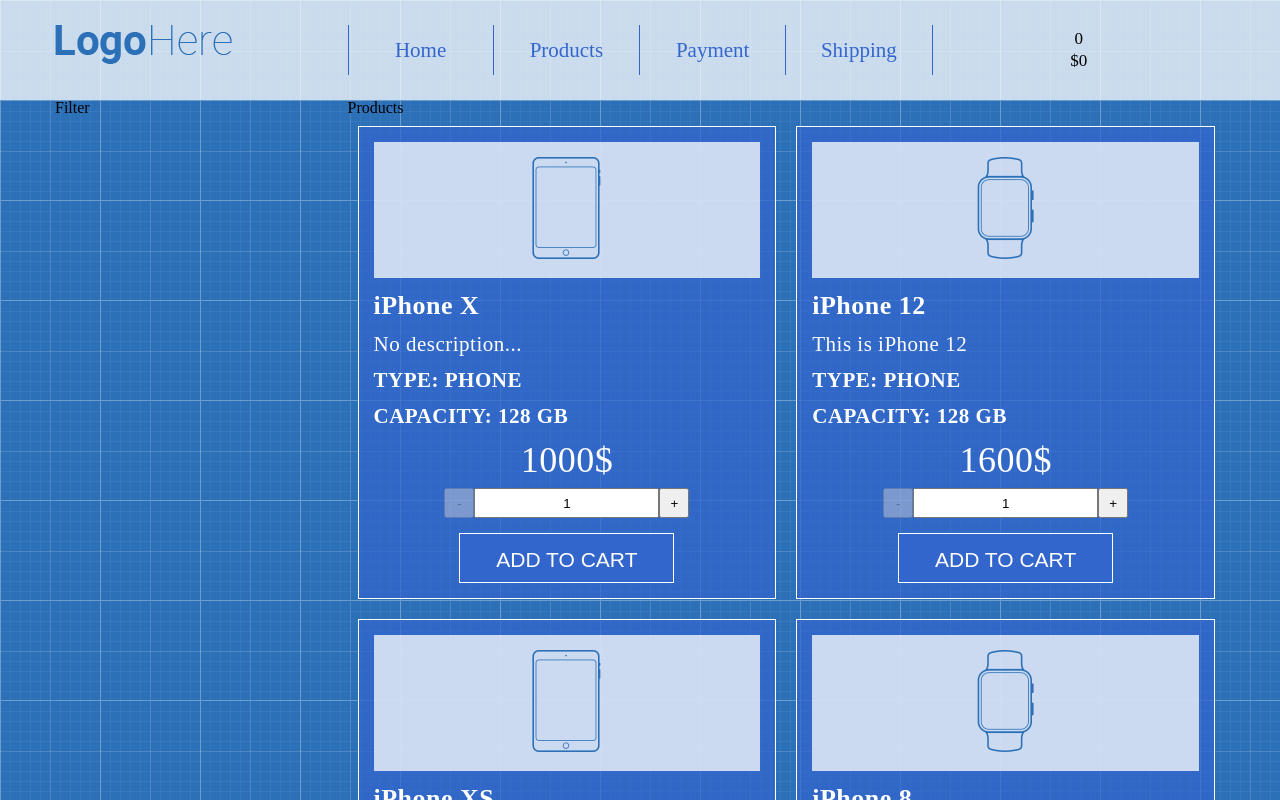
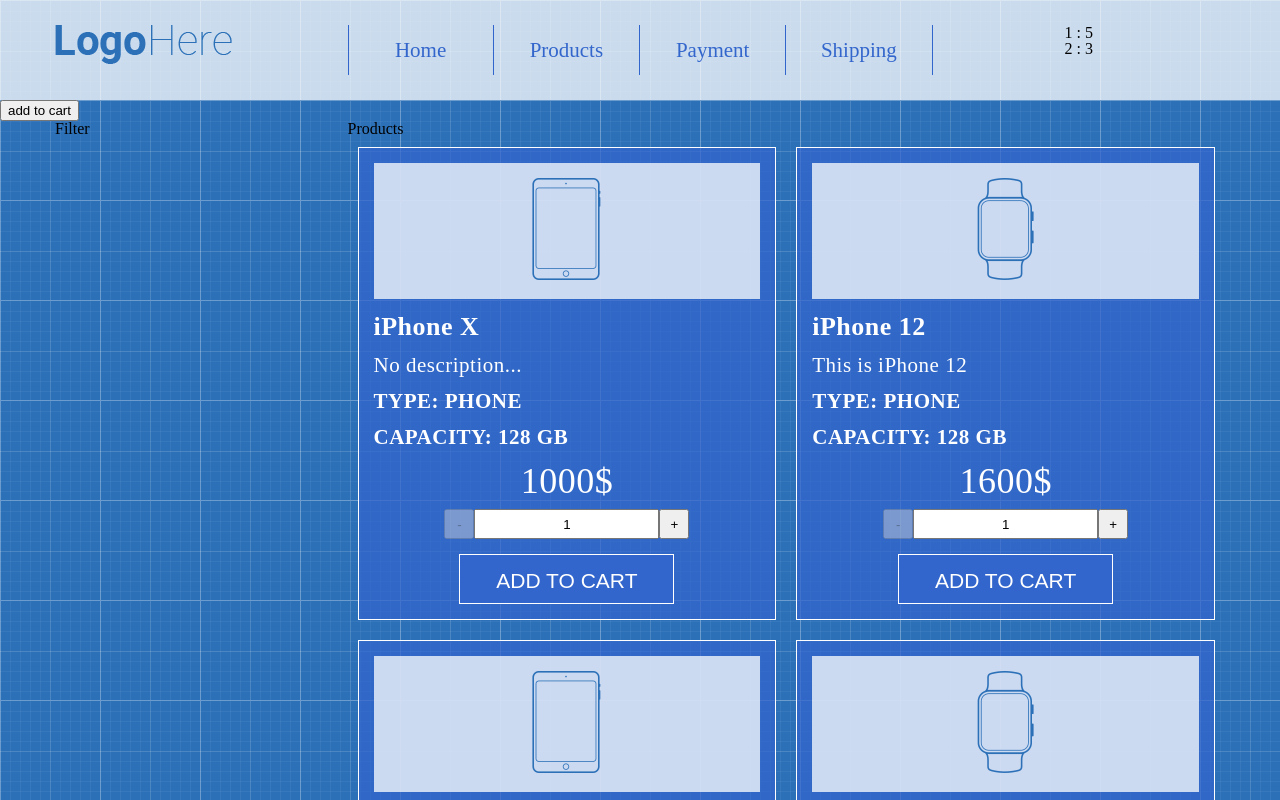
Before and after one commit to alex220496/react-shop, a React (Create React App) app: page / in a window 1280 px wide. Shown: the top 800 px of the page. Built offline with nearby package versions, Linux system fonts and the light colour scheme.

Commit message:
aded object.assing

```diff
--- a/package.json
+++ b/package.json
@@ -6,6 +6,7 @@
     "@testing-library/jest-dom": "^5.11.10",
     "@testing-library/react": "^11.2.5",
     "@testing-library/user-event": "^12.8.3",
+    "lodash": "^4.17.21",
     "prop-types": "^15.7.2",
     "react": "^17.0.2",
     "react-dom": "^17.0.2",
--- a/src/App/App.jsx
+++ b/src/App/App.jsx
@@ -10,19 +10,26 @@
 class App extends Component {
 
   state = {
-     cartData: {
-       count:0,
-       price:0
-     }
+
+    productsInCart:{
+        1:5,
+        2:3
+    }
+
+
   }
 
-      addProductToCart = (count, price) => {
+      addProductToCart = (id,count) => {
         this.setState((prevState) =>({
-          cartData:{
-            count: prevState.cartData.count + count,
-            price: prevState.cartData.price + (price * count)
-          }
+          productsInCart: Object.assign({}, prevState.productsInCart, {
+            [id]: prevState.productsInCart[id] + count
+
+          })
+
       }))
+
+
+
       }
 
 
@@ -30,8 +37,9 @@
     return (
         <>
           <Header
-            cartData={this.state.cartData}
+            productsInCart= {this.state.productsInCart}
           />
+          <button onClick={() => this.addProductToCart(2,2)}>add to cart</button>
           <Main
             addProductToCart={this.addProductToCart}
           />
--- a/src/App/Header/Cart/Cart.jsx
+++ b/src/App/Header/Cart/Cart.jsx
@@ -1,15 +1,18 @@
 import React from 'react'
-
+import {keys} from 'lodash'
 import './cart.css'
 
 const Cart = ({
-    count,
-    price
+    productsInCart
 }) => {
     return (
         <div className="cart text-center">
-            <div className="products-count">{count}</div>
-            <div className="products-price">${price}</div>
+            {
+                Object.keys(productsInCart).map(productId =>(
+                    <div key={productId}> {productId} : {productsInCart[productId]}</div>
+                ))
+            }
+
         </div>
     )
 }
--- a/src/App/Header/Header.jsx
+++ b/src/App/Header/Header.jsx
@@ -6,7 +6,7 @@
 import './header.css'
 
 const Header = ({
-    cartData
+    productsInCart
 }) => {
     return (
 
@@ -21,8 +21,8 @@
                         </div>
                         <div className="col-lg-3">
                             <Cart
-                                count={cartData.count}
-                                price={cartData.price}
+                                productsInCart= {productsInCart}
+
                             />
                         </div>
                     </div>
--- a/src/App/Main/Products/ProductsListItem.js
+++ b/src/App/Main/Products/ProductsListItem.js
@@ -8,15 +8,12 @@
 class ProductsListItem extends Component {
 
 
-
     state = {
         productCount:1,
         price:0
 
 
     }
-
-
 
     onIncrementClick () {
         this.setState((prevState) =>({
@@ -29,9 +26,6 @@
             productCount:prevState.productCount - 1
         }))
     }
-
-
-
 
     render() {
         const {
```
